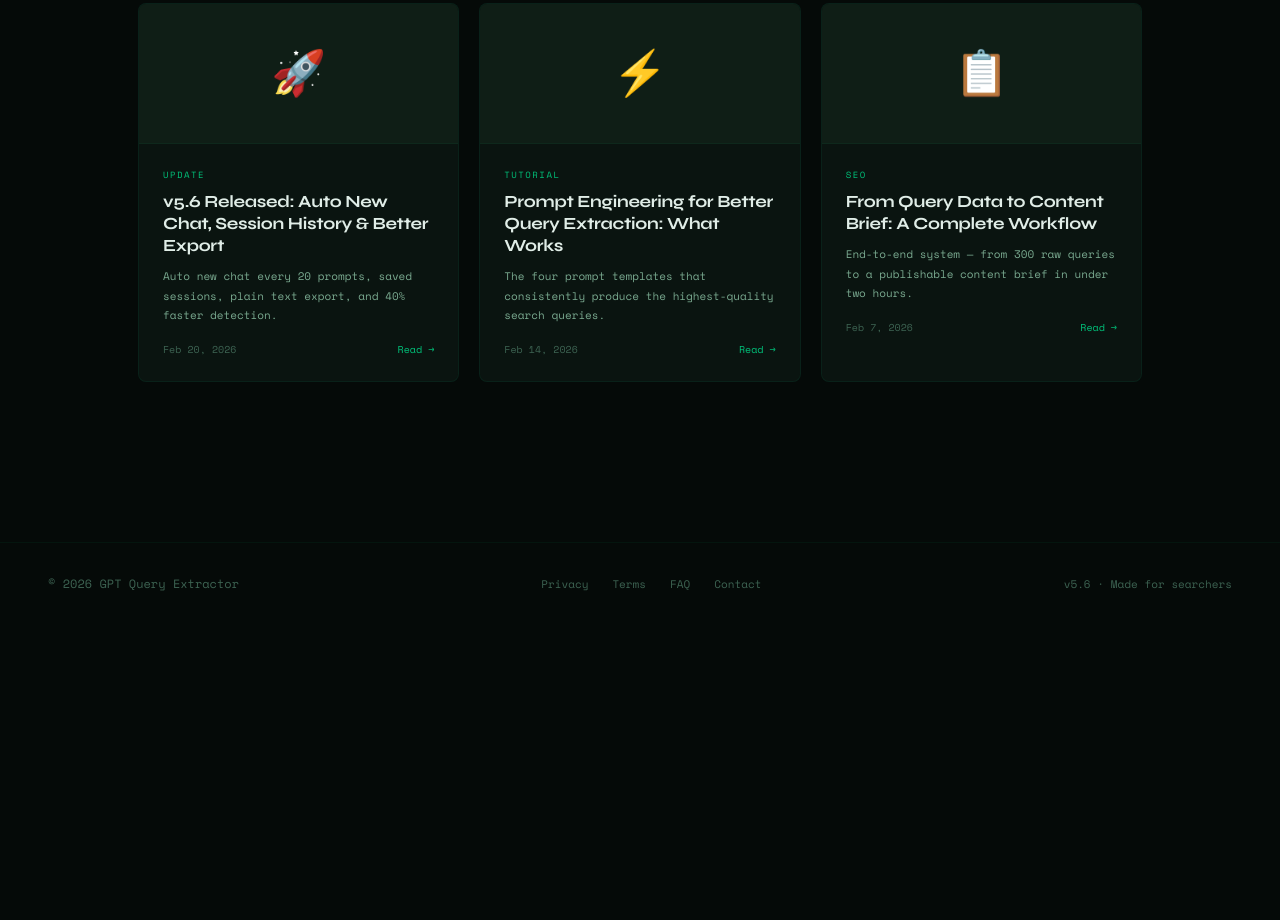
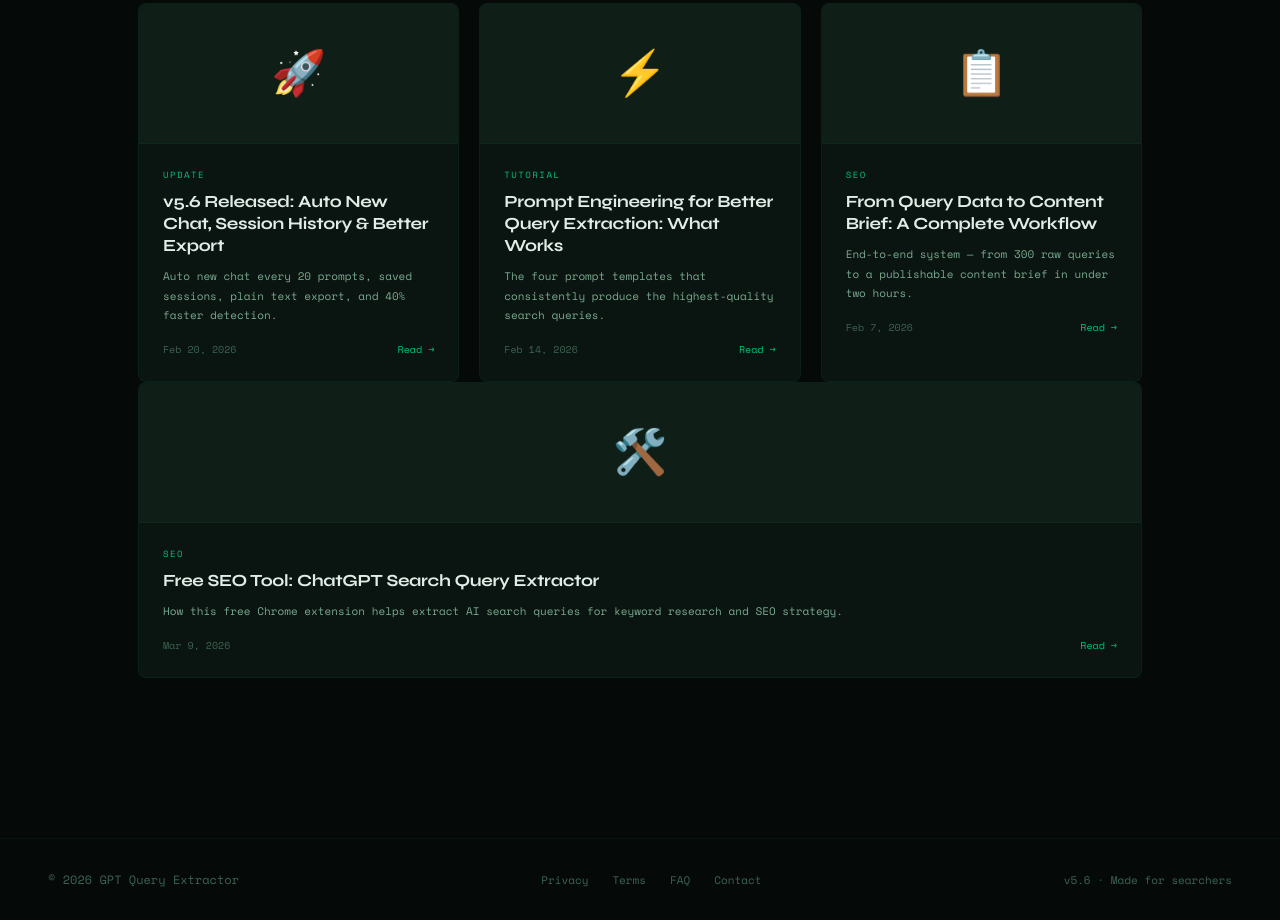
Before and after one commit to pavan12310/gptqueryextractor-frontend, a plain HTML site: page frontend/blog.html in a window 1280 px wide. Shown: the part 1143-2063 px from the top of the page. Before the commit the page ends 1767 px from the top, so only its background shows below. Drawn offline with nearby package versions, Linux system fonts and the light colour scheme.

Commit message:
Add card for ChatGPT Search Query Extractor post

```diff
--- a/frontend/blog.html
+++ b/frontend/blog.html
@@ -202,6 +202,15 @@
     </a>
 
   </div>
+  <a class="post-card" data-cat="SEO" href="/blog/chatgpt-search-query-extractor">
+  <div class="post-thumb">🛠️</div>
+  <div class="post-body">
+    <div class="post-cat">SEO</div>
+    <div class="post-title">Free SEO Tool: ChatGPT Search Query Extractor</div>
+    <div class="post-desc">How this free Chrome extension helps extract AI search queries for keyword research and SEO strategy.</div>
+    <div class="post-meta"><span>Mar 9, 2026</span><span class="post-read-link">Read →</span></div>
+  </div>
+</a>
   <!-- ══ END POST GRID ══ -->
 </div>
 
```
